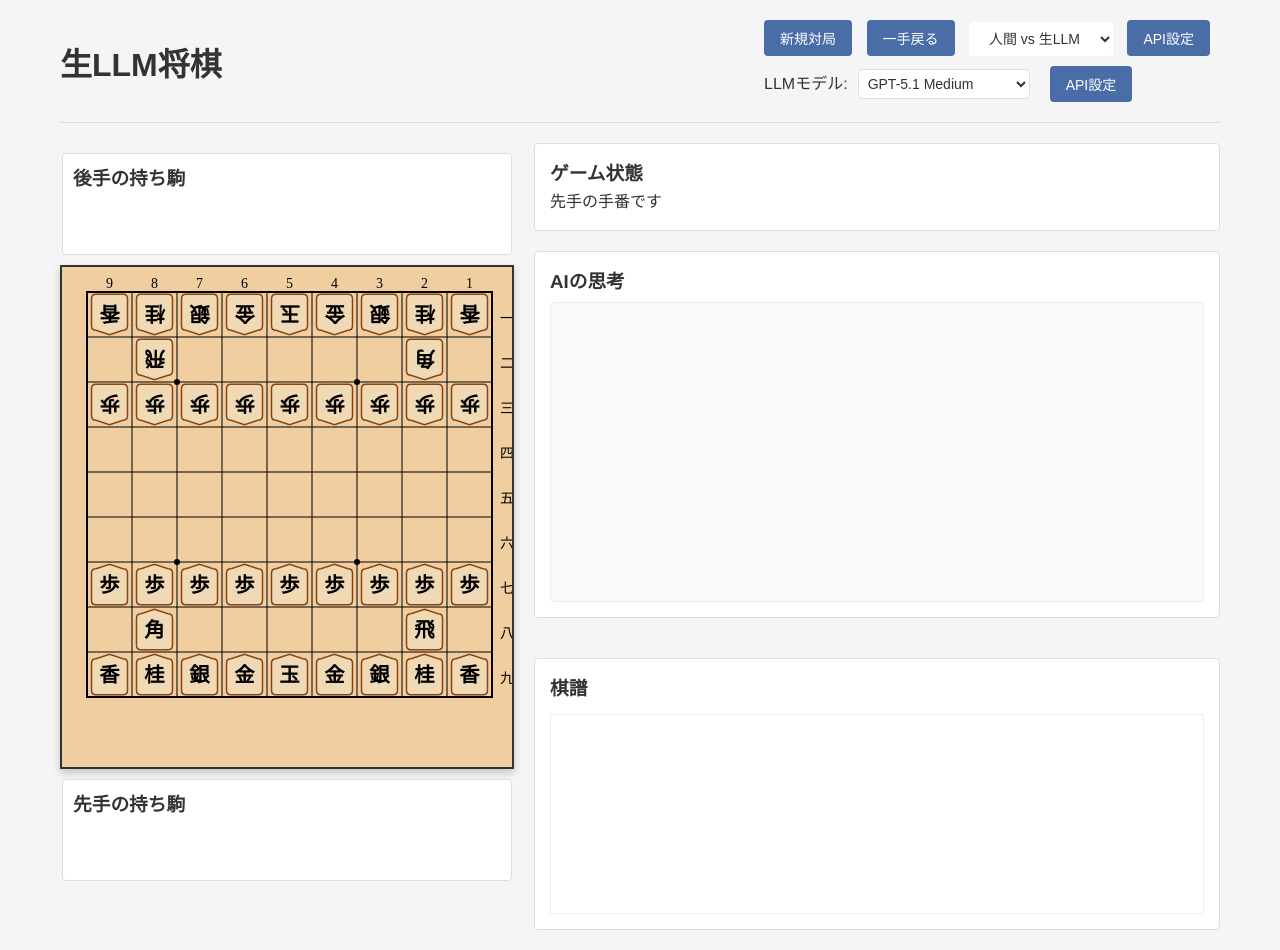
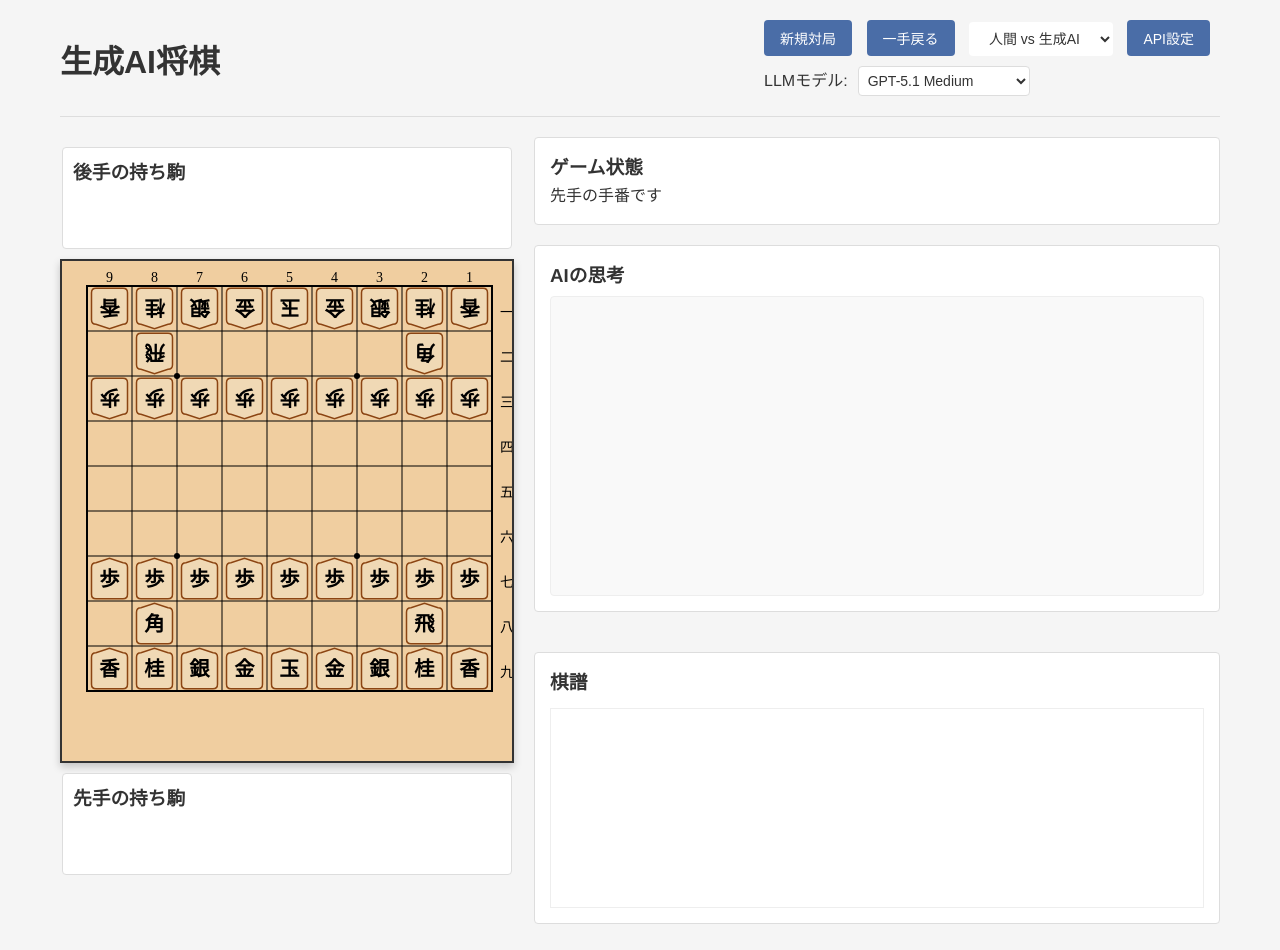
Before and after one commit to tarutaru247/LLMsyougi, a website: page index.html in a window 1280 px wide. Drawn offline with Linux system fonts and the light colour scheme.

Commit message:
API設定が2個あったのを修正

```diff
--- a/index.html
+++ b/index.html
@@ -3,19 +3,19 @@
 <head>
     <meta charset="UTF-8">
     <meta name="viewport" content="width=device-width, initial-scale=1.0">
-    <title>生LLM将棋</title>
+    <title>生成AI将棋</title>
     <link rel="stylesheet" href="css/style.css">
 </head>
 <body>
     <div class="container">
         <header>
-            <h1>生LLM将棋</h1>
+            <h1>生成AI将棋</h1>
             <div class="game-controls">
                 <button id="newGameBtn">新規対局</button>
                 <button id="undoBtn">一手戻る</button>
                 <select id="gameMode">
                     <option value="human">人間 vs 人間</option>
-                    <option value="llm" selected>人間 vs 生LLM</option>
+                    <option value="llm" selected>人間 vs 生成AI</option>
                 </select>
                 <button id="openApiSettingsBtn">API設定</button>
             </div>
--- a/js/settings.js
+++ b/js/settings.js
@@ -179,14 +179,6 @@ function createModelSelector(container, settings, onModelChange) {
     });
     selectorContainer.appendChild(select);
 
-    const settingsButton = document.createElement('button');
-    settingsButton.textContent = 'API設定';
-    settingsButton.addEventListener('click', () => {
-        const settingsModal = document.getElementById('settingsModal');
-        if (settingsModal) settingsModal.style.display = 'block';
-    });
-    selectorContainer.appendChild(settingsButton);
-
     container.appendChild(selectorContainer);
 }
 
```
Also changed, not shown: README.md.
